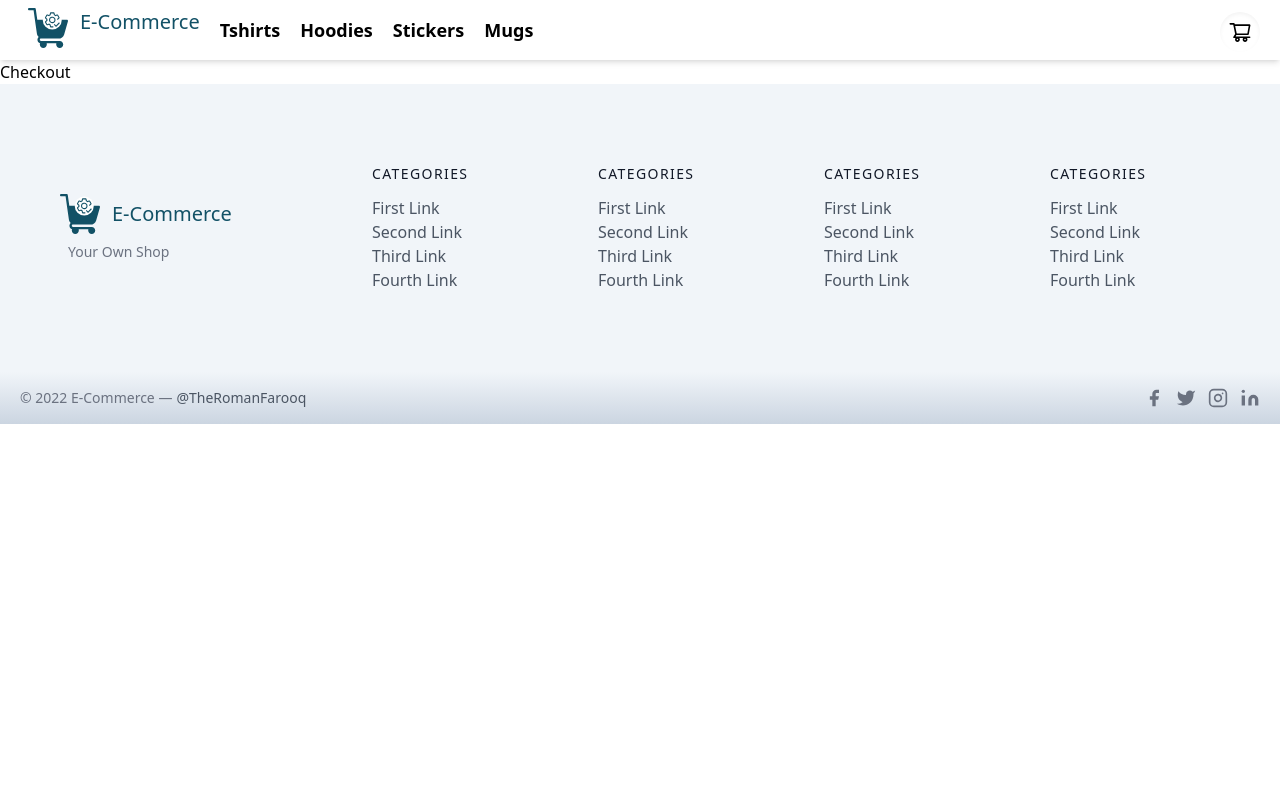
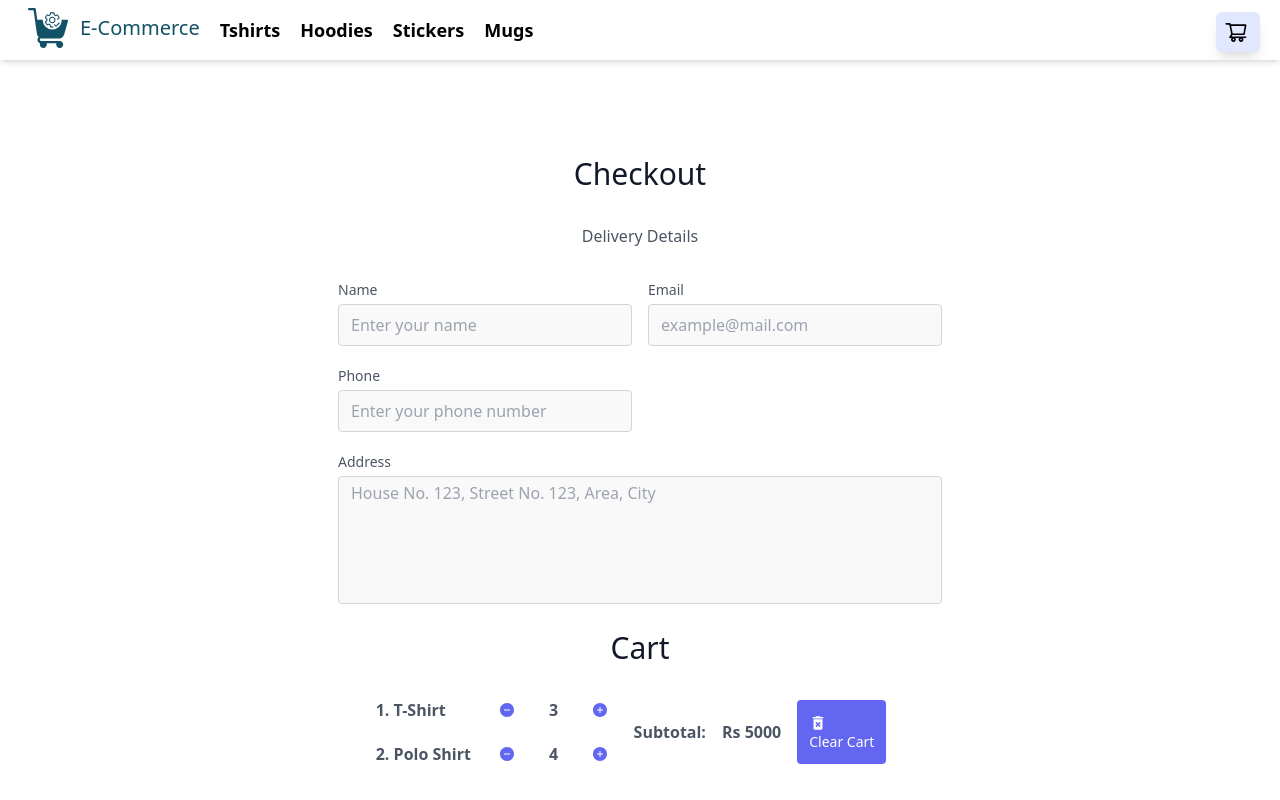
Before and after one commit to romanfarooq/e-commerce-next-js, a Next.js app: page /checkout in a window 1280 px wide. Shown: the top 800 px of the page. Built offline with nearby package versions, Linux system fonts and the light colour scheme.

Commit message:
created checkout page

```diff
--- a/components/Navbar.js
+++ b/components/Navbar.js
@@ -10,7 +10,13 @@ import {
 import { BsFillBagCheckFill } from 'react-icons/bs';
 import { MdDeleteForever } from 'react-icons/md';
 
-function Navbar({ cart, subTotal, clearCart, increaseQuantity, decreaseQuantity }) {
+function Navbar({
+  cart,
+  subTotal,
+  clearCart,
+  increaseQuantity,
+  decreaseQuantity,
+}) {
   const cartRef = useRef(null);
 
   const toggleCart = () => {
@@ -22,19 +28,21 @@ function Navbar({ cart, subTotal, clearCart, increaseQuantity, decreaseQuantity
   };
 
   return (
-    <nav className="flex p-2 flex-col md:flex-row md:justify-start justify-between products-center shadow-md">
+    <nav className="sticky top-0 z-10 bg-white overflow-x-hidden overflow-y-auto flex p-2 flex-col md:flex-row md:justify-start justify-between products-center shadow-md">
 
       <div className="mx-5">
         <Link href="/">
           <a className="flex title-font font-medium products-center md:justify-start justify-center text-gray-900">
             <Image src="/Ecommerce.svg" alt="logo" width={40} height={40} />
-            <span className="ml-3 text-xl text-primary">E-Commerce</span>
+            <span className="ml-3 text-xl my-auto text-primary">
+              E-Commerce
+            </span>
           </a>
         </Link>
       </div>
 
       <div>
-        <ul className="flex py-2 space-x-5 font-bold text-lg">
+        <ul className="flex justify-center sm:justify-start py-2 space-x-5 font-bold text-lg">
           <li>
             <Link href="/tshirts">Tshirts</Link>
           </li>
@@ -51,14 +59,14 @@ function Navbar({ cart, subTotal, clearCart, increaseQuantity, decreaseQuantity
       </div>
 
       <div
-        className="fixed right-0 top-3 mx-5 cursor-pointer rounded-full bg-white p-2 shadow-inner"
+        className="absolute right-0 top-3 mx-5 cursor-pointer rounded-md bg-indigo-100 p-2 pr-3 shadow-lg"
         onClick={toggleCart}
       >
         <AiOutlineShoppingCart className="text-2xl" />
       </div>
 
       <div
-        className="fixed z-10 overflow-x-hidden overflow-y-auto top-0 right-0 h-full w-80 p-9 bg-indigo-100 transform transition-transform translate-x-full"
+        className="fixed top-0 right-0 h-full w-80 p-9 bg-indigo-100 transform transition-transform translate-x-full"
         ref={cartRef}
       >
         <h2 className="font-bold text-xl text-center">Shopping Cart</h2>
@@ -73,7 +81,9 @@ function Navbar({ cart, subTotal, clearCart, increaseQuantity, decreaseQuantity
             cart.map((product) => (
               <li key={product.id}>
                 <div className="flex my-5">
-                  <div className="w-2/3 font-semibold"><p>{product.name}</p></div>
+                  <div className="w-2/3 font-semibold">
+                    <p>{product.name}</p>
+                  </div>
                   <div className="w-1/3 font-semibold flex justify-center products-center">
                     <AiFillMinusCircle
                       className="text-indigo-500 m-auto cursor-pointer"
@@ -96,10 +106,12 @@ function Navbar({ cart, subTotal, clearCart, increaseQuantity, decreaseQuantity
         </div>
 
         <div className="flex justify-center mt-4">
-          <button className="flex my-auto mr-5 text-white bg-indigo-500 border-0 p-3 focus:outline-none hover:bg-indigo-600 rounded text-sm">
-            <BsFillBagCheckFill className="m-1" />
-            Checkout
-          </button>
+          <Link href="/checkout">
+            <button className="flex my-auto mr-5 text-white bg-indigo-500 border-0 p-3 focus:outline-none hover:bg-indigo-600 rounded text-sm">
+              <BsFillBagCheckFill className="m-1" />
+              Checkout
+            </button>
+          </Link>
           <button
             className="flex my-auto text-white bg-indigo-500 border-0 p-3 focus:outline-none hover:bg-indigo-600 rounded text-sm"
             onClick={clearCart}
--- a/pages/_app.js
+++ b/pages/_app.js
@@ -8,8 +8,18 @@ function MyApp({ Component, pageProps }) {
     {
       id: 1,
       name: 'T-Shirt',
-      quantity: 1,
+      quantity: 3,
       price: 1000,
+      size: 'M',
+      variant: 'Black',
+    },
+    {
+      id: 2,
+      name: 'Polo Shirt',
+      quantity: 4,
+      price: 500,
+      size: 'L',
+      variant: 'White',
     },
   ]);
   const [subTotal, setSubTotal] = useState(
@@ -71,7 +81,15 @@ function MyApp({ Component, pageProps }) {
         increaseQuantity={increaseQuantity}
         decreaseQuantity={decreaseQuantity}
       />
-      <Component {...pageProps} addToCart={addToCart} />
+      <Component
+        {...pageProps}
+        cart={cart}
+        subTotal={subTotal}
+        clearCart={clearCart}
+        increaseQuantity={increaseQuantity}
+        decreaseQuantity={decreaseQuantity}
+        addToCart={addToCart}
+      />
       <Footer />
     </>
   );
--- a/pages/checkout.js
+++ b/pages/checkout.js
@@ -1,7 +1,131 @@
-import React from 'react'
+import { AiFillPlusCircle, AiFillMinusCircle } from 'react-icons/ai';
+import { MdDeleteForever } from 'react-icons/md';
 
-export default function Checkout() {
+function Checkout({
+  cart,
+  subTotal,
+  clearCart,
+  increaseQuantity,
+  decreaseQuantity,
+}) {
   return (
-    <div>Checkout</div>
-  )
+    <section className="text-gray-600 body-font ">
+      <div className="container px-5 py-24 mx-auto">
+        <div className="flex flex-col text-center w-full mb-5">
+          <h1 className="sm:text-3xl text-2xl font-medium title-font mb-8 text-gray-900">
+            Checkout
+          </h1>
+          <p className="mx-auto">Delivery Details</p>
+        </div>
+        <div className="lg:w-1/2 md:w-2/3 mx-auto">
+          <div className="flex flex-wrap">
+            <div className="p-2 w-1/2">
+              <label htmlFor="name" className="leading-7 text-sm text-gray-600">
+                Name
+              </label>
+              <input
+                type="text"
+                id="name"
+                name="name"
+                placeholder="Enter your name"
+                className="w-full bg-gray-100 bg-opacity-50 rounded border border-gray-300 focus:border-indigo-500 focus:bg-white focus:ring-2 focus:ring-indigo-200 text-base outline-none text-gray-700 py-1 px-3 leading-8 transition-colors duration-200 ease-in-out"
+              />
+            </div>
+            <div className="p-2 w-1/2">
+              <label
+                htmlFor="email"
+                className="leading-7 text-sm text-gray-600"
+              >
+                Email
+              </label>
+              <input
+                type="email"
+                id="email"
+                name="email"
+                placeholder="example@mail.com"
+                className="w-full bg-gray-100 bg-opacity-50 rounded border border-gray-300 focus:border-indigo-500 focus:bg-white focus:ring-2 focus:ring-indigo-200 text-base outline-none text-gray-700 py-1 px-3 leading-8 transition-colors duration-200 ease-in-out"
+              />
+            </div>
+            <div className="p-2 w-1/2">
+              <label
+                htmlFor="phone"
+                className="leading-7 text-sm text-gray-600"
+              >
+                Phone
+              </label>
+              <input
+                type="phone"
+                id="phone"
+                name="phone"
+                placeholder="Enter your phone number"
+                className="w-full bg-gray-100 bg-opacity-50 rounded border border-gray-300 focus:border-indigo-500 focus:bg-white focus:ring-2 focus:ring-indigo-200 text-base outline-none text-gray-700 py-1 px-3 leading-8 transition-colors duration-200 ease-in-out"
+              />
+            </div>
+            <div className="p-2 w-full">
+              <label
+                htmlFor="address"
+                className="leading-7 text-sm text-gray-600"
+              >
+                Address
+              </label>
+              <textarea
+                id="address"
+                name="address"
+                placeholder="House No. 123, Street No. 123, Area, City"
+                className="w-full bg-gray-100 bg-opacity-50 rounded border border-gray-300 focus:border-indigo-500 focus:bg-white focus:ring-2 focus:ring-indigo-200 h-32 text-base outline-none text-gray-700 py-1 px-3 resize-none leading-6 transition-colors duration-200 ease-in-out"
+              ></textarea>
+            </div>
+            {/* <div className="p-2 w-full">
+              <button className="flex mx-auto text-white bg-indigo-500 border-0 py-2 px-8 focus:outline-none hover:bg-indigo-600 rounded text-lg">
+                Button
+              </button>
+            </div> */}
+          </div>
+        </div>
+        <h1 className="text-center py-3 sm:text-3xl text-2xl font-medium title-font text-gray-900">
+          Cart
+        </h1>
+        <div className="flex justify-center items-center w-full">
+          <ol className="list-decimal font-semibold">
+            {cart &&
+              cart.map((product) => (
+                <li key={product.id}>
+                  <div className="flex my-5">
+                    <div className="w-20 font-semibold">
+                      <p>{product.name}</p>
+                    </div>
+                    <div className="font-semibold w-40 flex justify-center items-center">
+                      <AiFillMinusCircle
+                        className="text-indigo-500 m-auto cursor-pointer"
+                        onClick={() => decreaseQuantity(product)}
+                      />
+                      <span className="mx-2">{product.quantity}</span>
+                      <AiFillPlusCircle
+                        className="text-indigo-500 m-auto cursor-pointer"
+                        onClick={() => increaseQuantity(product)}
+                      />
+                    </div>
+                  </div>
+                </li>
+              ))}
+          </ol>
+
+          <div className="my-3">
+            <span className="font-semibold">Subtotal:</span>
+            <span className="font-semibold mx-4">Rs {subTotal}</span>
+          </div>
+
+          <button
+            className="my-auto text-white bg-indigo-500 border-0 p-3 focus:outline-none hover:bg-indigo-600 rounded text-sm"
+            onClick={clearCart}
+          >
+            <MdDeleteForever className="mt-[2px] text-lg" />
+            Clear Cart
+          </button>
+        </div>
+      </div>
+    </section>
+  );
 }
+
+export default Checkout;
```
Also changed, not shown: public/home.jpg.
